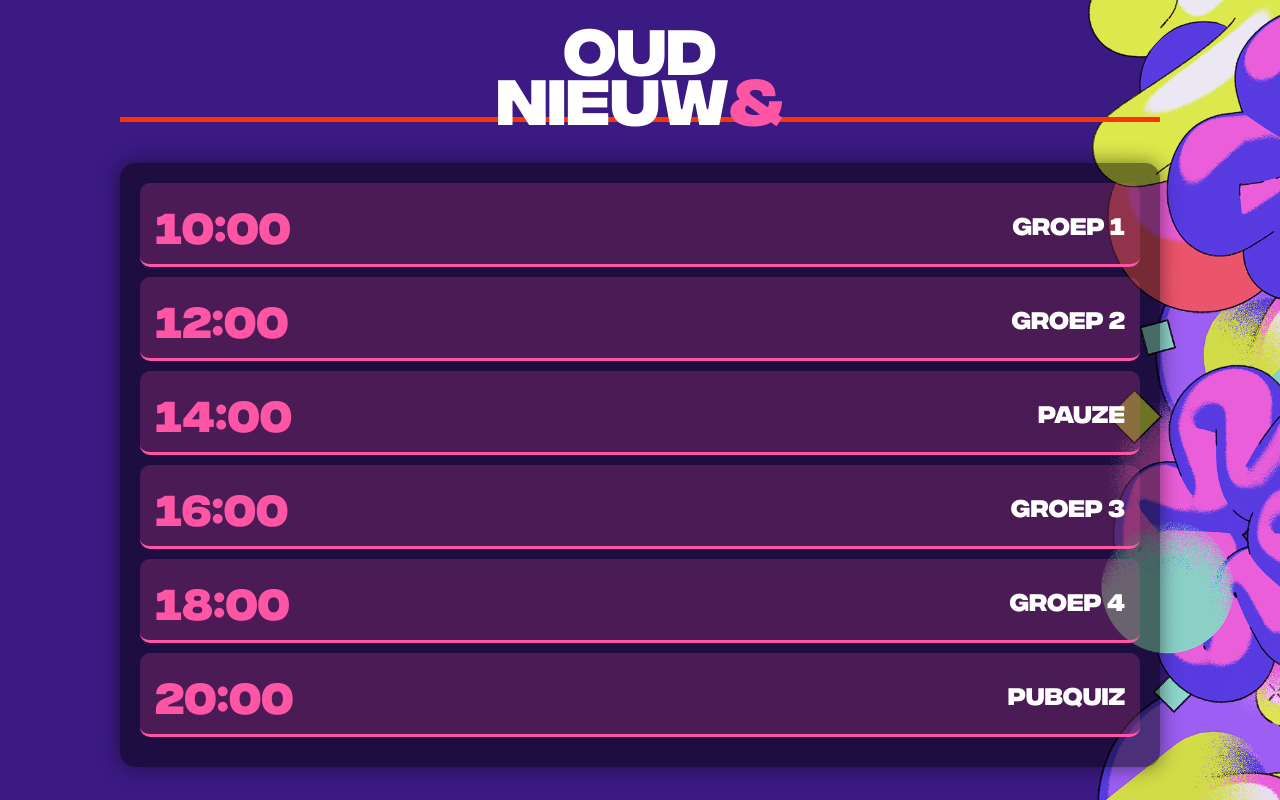
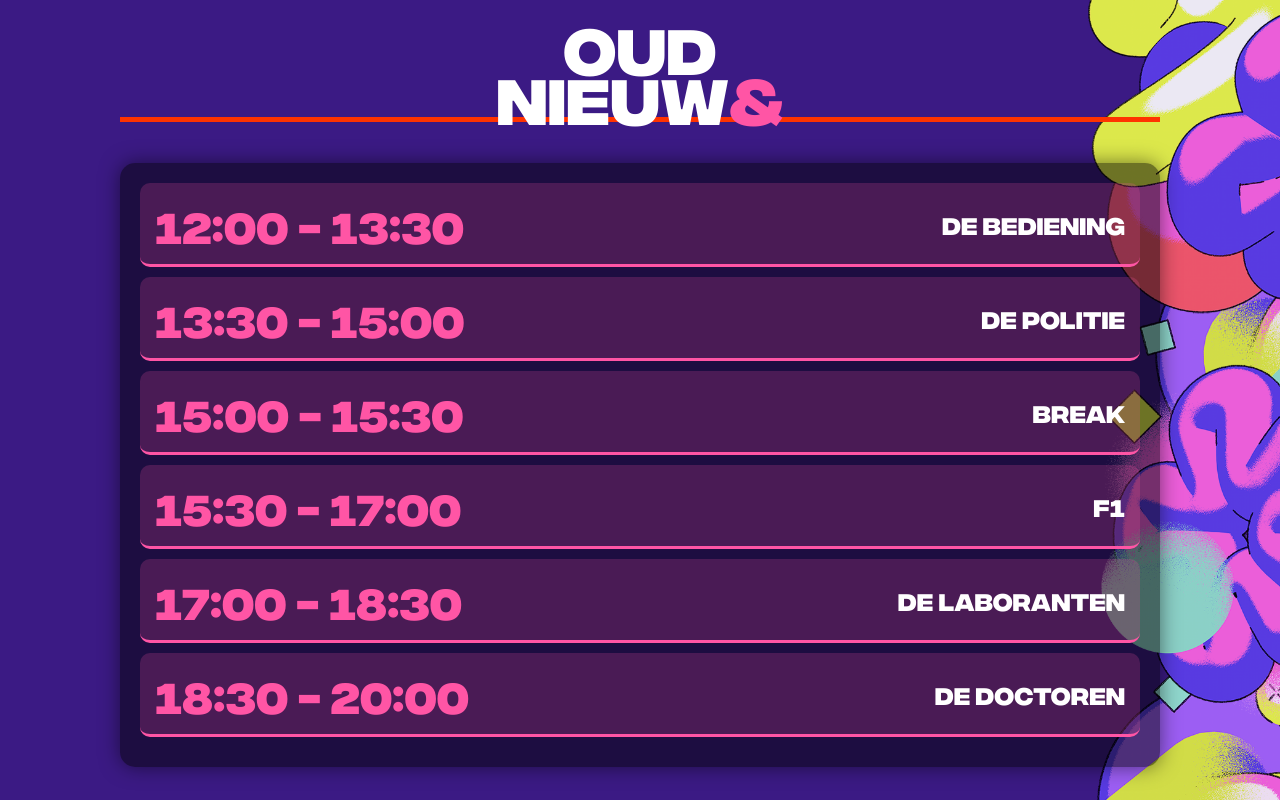
Before and after one commit to apatstruner/partij2024, a plain HTML site: page index.html in a window 1280 px wide. Drawn offline with Linux system fonts and the light colour scheme.

Commit message:
Update index.html

```diff
--- a/index.html
+++ b/index.html
@@ -107,13 +107,13 @@
 <script>
     // Sample JSON data with events and times
     const events = [
-        { time: "10:00", name: "Groep 1" },
-        { time: "12:00", name: "Groep 2" },
-        { time: "14:00", name: "pauze" },
-        { time: "16:00", name: "Groep 3" },
-        { time: "18:00", name: "Groep 4" },
-        { time: "20:00", name: "pubquiz" }
-    ];
+    { "time": "12:00 - 13:30", "name": "De Bediening" },
+    { "time": "13:30 - 15:00", "name": "De Politie" },
+    { "time": "15:00 - 15:30", "name": "Break" },
+    { "time": "15:30 - 17:00", "name": "F1" },
+    { "time": "17:00 - 18:30", "name": "De Laboranten" },
+    { "time": "18:30 - 20:00", "name": "De Doctoren" }
+]
 
     // Function to load events into the timetable
     function loadEvents() {
```
